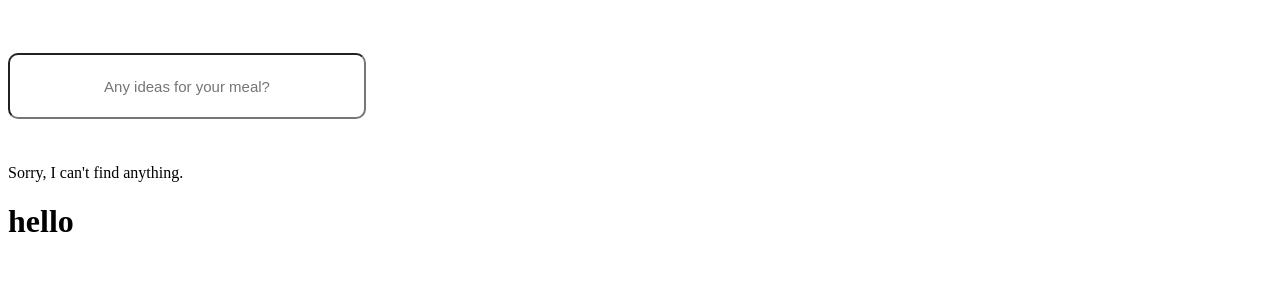
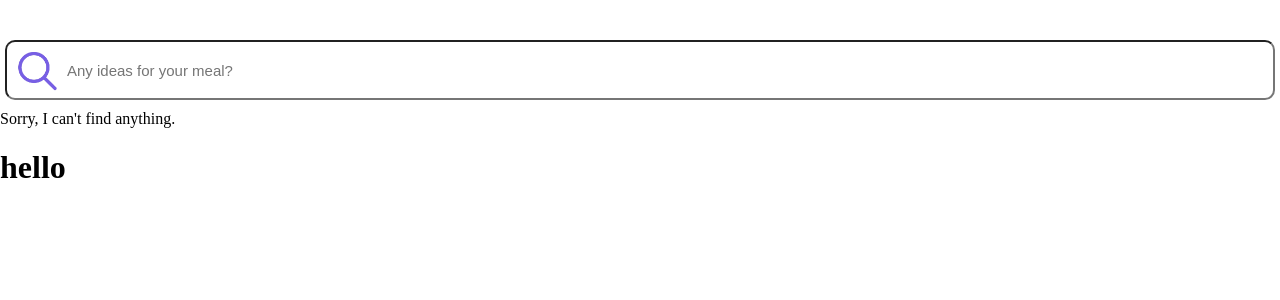
Before and after one commit to Vitaly88/myFood, a React (Create React App) app: page / in a window 1280 px wide. Shown: the top 300 px of the page. Built offline with nearby package versions, Linux system fonts and the light colour scheme.

Commit message:
Add a magnifying glass to the search input

```diff
--- a/src/App.js
+++ b/src/App.js
@@ -2,6 +2,17 @@ import React from "react";
 import Search from "./components/Search";
 import Results from "./components/Results";
 import Suggestions from "./components/Suggestions";
+import { createGlobalStyle } from "styled-components";
+
+const GlobalStyle = createGlobalStyle`
+  * {
+    box-sizing: border-box;
+  }
+
+  body, html {
+    margin: 0;
+  }
+`;
 
 function App() {
   const [dishes, setDishes] = React.useState([]);
@@ -12,6 +23,7 @@ function App() {
 
   return (
     <div>
+      <GlobalStyle />
       <Search onFoodInput={handleDishChange} />
       <Results dishes={dishes} />
       <Suggestions />
--- a/src/components/Results.js
+++ b/src/components/Results.js
@@ -8,14 +8,20 @@ const IconImage = styled.img`
   box-shadow: 15px 15px 30px grey;
   border-radius: 20px;
   margin: 20px;
+  filter: contrast(110%);
+  filter: brightness(110%);
 `;
 
 const TextDescription = styled.div`
+  display: flex;
+  flex-direction: column;
+  flex-wrap: wrap;
   color: #5938e0;
-  align-items: center;
+  align-items: left;
   font-family: Arial, Helvetica, sans-serif;
   font-size: 17px;
   font-weight: bold;
+  margin: 5px;
 `;
 
 const BoxFoundItems = styled.div`
@@ -23,6 +29,17 @@ const BoxFoundItems = styled.div`
   justify-content: left;
   align-items: center;
 `;
+
+// const DietTag = styled.button`
+//   padding: 5px 3px;
+//   background-color: #5938e0;
+//   color: white;
+//   font-family: Arial, Helvetica, sans-serif;
+//   font-size: 10px;
+//   font-weight: bold;
+//   border-radius: 20px;
+// `;
+
 function Results({ dishes }) {
   if (dishes.length === 0) {
     return <div>Sorry, I can't find anything.</div>;
@@ -30,14 +47,17 @@ function Results({ dishes }) {
 
   return (
     <div>
-      <ul>
-        {dishes.map(dish => (
-          <BoxFoundItems key={dish.name}>
-            <IconImage alt={dish.name} src={dish.imageSrc} />
-            <TextDescription>{dish.name}</TextDescription>
-          </BoxFoundItems>
-        ))}
-      </ul>
+      {dishes.map(dish => (
+        <BoxFoundItems key={dish.name}>
+          <IconImage alt={dish.name} src={dish.imageSrc} />
+          <TextDescription>
+            {dish.name}
+            {/* {dishes.map(dish => (
+              <DietTag>{dish.diet}</DietTag>
+            ))} */}
+          </TextDescription>
+        </BoxFoundItems>
+      ))}
     </div>
   );
 }
--- a/src/components/Search.js
+++ b/src/components/Search.js
@@ -3,14 +3,31 @@ import PropTypes from "prop-types";
 import { searchFood } from "../utils/edamam";
 import styled from "styled-components";
 
-const RecepeInput = styled.input`
-  width: 350px;
+const RecipeInput = styled.input`
+  width: 100%;
   height: 60px;
   border-radius: 10px;
-  margin: 45px auto;
   font-size: 15px;
   font-family: sans-serif;
-  text-align: center;
+  padding-left: 60px;
+`;
+
+const Form = styled.form`
+  position: relative;
+  padding-top: 30px;
+  margin: 10px 5px;
+`;
+
+const SearchIcon = styled.img`
+  position: absolute;
+  left: 10px;
+  top: 12px;
+  height: 40px;
+  opacity: 0.8;
+`;
+
+const InputContainer = styled.div`
+  position: relative;
 `;
 
 function Search({ onFoodInput }) {
@@ -33,13 +50,16 @@ function Search({ onFoodInput }) {
   }
 
   return (
-    <form onSubmit={handleSubmit}>
-      <RecepeInput
-        onChange={handleChange}
-        value={searchValue}
-        placeholder="Any ideas for your meal?"
-      />
-    </form>
+    <Form onSubmit={handleSubmit}>
+      <InputContainer>
+        <SearchIcon src="images/noun_Search_743838.png" />
+        <RecipeInput
+          onChange={handleChange}
+          value={searchValue}
+          placeholder="Any ideas for your meal?"
+        />
+      </InputContainer>
+    </Form>
   );
 }
 
--- a/src/utils/edamam.js
+++ b/src/utils/edamam.js
@@ -8,7 +8,8 @@ export function searchFood(searchValue) {
       const dishes = result.hits.map(dish => {
         return {
           name: dish.recipe.label,
-          imageSrc: dish.recipe.image
+          imageSrc: dish.recipe.image,
+          diet: dish.recipe.dietLabels
         };
       });
       return dishes;
```
Also changed, not shown: public/images/noun_Search_743838.png (added).
